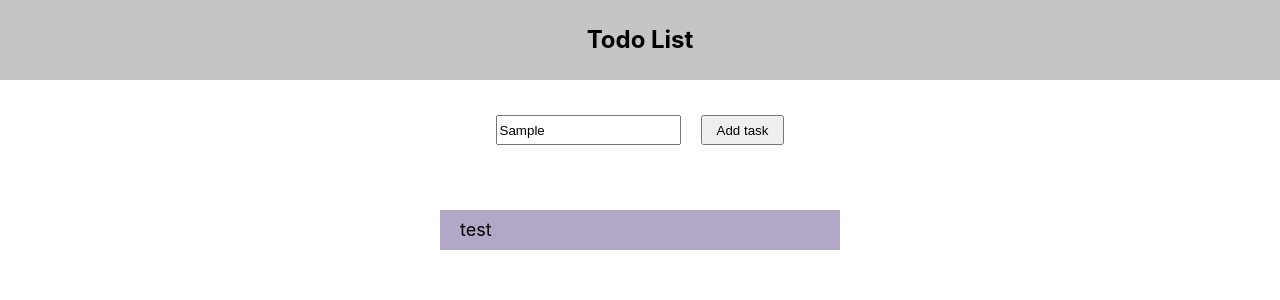
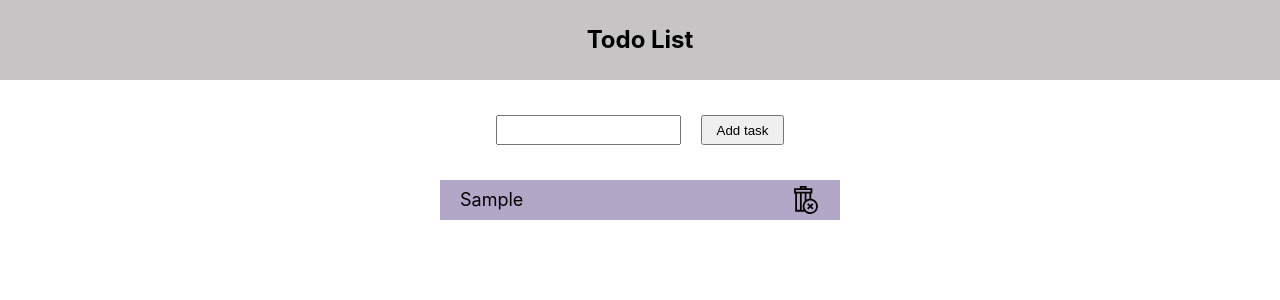
Before and after one commit to andreevWork/todo_learn_front, a Next.js app: page / in a window 1280 px wide. Both pictures are taken after typing "Sample" into the empty fields and a click on the button "Add task". Shown: the top 300 px of the page. Built offline with nearby package versions, Linux system fonts and the light colour scheme.

Commit message:
1. Make it work

```diff
--- a/components/TodoCreateForm/TodoCreateForm.tsx
+++ b/components/TodoCreateForm/TodoCreateForm.tsx
@@ -1,8 +1,25 @@
 import styles from './TodoCreateForm.module.css';
+import {useRef, useState} from "react";
 
-export function TodoCreateForm() {
+export function TodoCreateForm({ onCreateTask }: any) {
+    const onButtonClick = () => {
+        onCreateTask(value);
+
+        // Clear input after creating a task
+        setValue('');
+    };
+    const inputRef = useRef(null);
+    const [value, setValue] = useState('');
+
+
     return <div className={styles.container}>
-        <input type="text" className={styles.input} />
-        <button className={styles.button}>Add task</button>
+        <input
+            type="text"
+            className={styles.input}
+            onChange={(e) => setValue(e.target.value)}
+            ref={inputRef}
+            value={value}
+        />
+        <button className={styles.button} onClick={onButtonClick}>Add task</button>
     </div>
 }
--- /dev/null
+++ b/components/TodoList/RemoveIcon.tsx
@@ -0,0 +1,15 @@
+export function RemoveIcon({ className, onClick }: any) {
+    return <svg onClick={onClick} className={className} width="28" height="28" version="1.1" xmlns="http://www.w3.org/2000/svg" x="0px" y="0px"
+                viewBox="0 0 473 473">
+        <g>
+            <path d="M324.285,215.015V128h20V38h-98.384V0H132.669v38H34.285v90h20v305h161.523c23.578,24.635,56.766,40,93.477,40
+                c71.368,0,129.43-58.062,129.43-129.43C438.715,277.276,388.612,222.474,324.285,215.015z M294.285,215.015
+                c-18.052,2.093-34.982,7.911-50,16.669V128h50V215.015z M162.669,30h53.232v8h-53.232V30z M64.285,68h250v30h-250V68z M84.285,128
+                h50v275h-50V128z M164.285,403V128h50v127.768c-21.356,23.089-34.429,53.946-34.429,87.802c0,21.411,5.231,41.622,14.475,59.43
+                H164.285z M309.285,443c-54.826,0-99.429-44.604-99.429-99.43s44.604-99.429,99.429-99.429s99.43,44.604,99.43,99.429
+                S364.111,443,309.285,443z" />
+            <polygon points="342.248,289.395 309.285,322.358 276.323,289.395 255.11,310.608 288.073,343.571 255.11,376.533 276.323,397.746
+                309.285,364.783 342.248,397.746 363.461,376.533 330.498,343.571 363.461,310.608" />
+        </g>
+    </svg>;
+}
--- a/components/TodoList/TodoList.module.css
+++ b/components/TodoList/TodoList.module.css
@@ -1,9 +1,9 @@
 .container {
-  height: 100px;
   display: flex;
   justify-content: center;
   align-items: center;
   padding: 0 10px;
+  flex-direction: column;
 }
 
 .task {
@@ -14,4 +14,16 @@
   padding: 0 20px;
   background: #b3a7c8;
   font-size: 18px;
+  margin-top: 10px;
+  display: flex;
+  justify-content: space-between;
+  align-items: center;
 }
+
+.task:first-child {
+  margin-top: 0;
+}
+
+.removeIcon {
+  cursor: pointer;
+}
--- a/components/TodoList/TodoList.tsx
+++ b/components/TodoList/TodoList.tsx
@@ -1,9 +1,13 @@
 import styles from './TodoList.module.css';
+import {RemoveIcon} from "./RemoveIcon";
 
 export function TodoList(props: any) {
     return <div className={styles.container}>
-        {props.tasks?.map((task: any) => <div className={styles.task}>
-            {task.title}
+        {props.tasks?.map((task: any, index: number) => <div key={index} className={styles.task}>
+            <div>
+                {task.title}
+            </div>
+            <RemoveIcon onClick={() => props.onRemoveTask(task.title)} className={styles.removeIcon} />
         </div>)}
     </div>
 }
--- a/pages/index.tsx
+++ b/pages/index.tsx
@@ -1,16 +1,24 @@
 import type { NextPage } from 'next'
-import React, {Fragment} from "react";
+import React, {Fragment, useState} from "react";
 import {Header} from "../components/Header/Header";
 import {TodoCreateForm} from "../components/TodoCreateForm/TodoCreateForm";
 import {TodoList} from "../components/TodoList/TodoList";
 
 const Home: NextPage = (p) => {
+  const [tasks, setTasks] = useState<any>([]);
+  const onCreateTask = (title: any) => {
+      setTasks((stateTasks: any) => [...stateTasks, { title }]);
+  }
+  const onRemoveTask = (titleForRemove: any) => {
+      setTasks((stateTasks: any) => stateTasks.filter(({ title }: any) => title !== titleForRemove));
+  }
+
   return <Fragment>
     <Header />
 
-    <TodoCreateForm />
+    <TodoCreateForm onCreateTask={onCreateTask} />
 
-    <TodoList tasks={[{ title: 'test' }]} />
+    <TodoList onRemoveTask={onRemoveTask} tasks={tasks} />
   </Fragment>
 }
 
```
